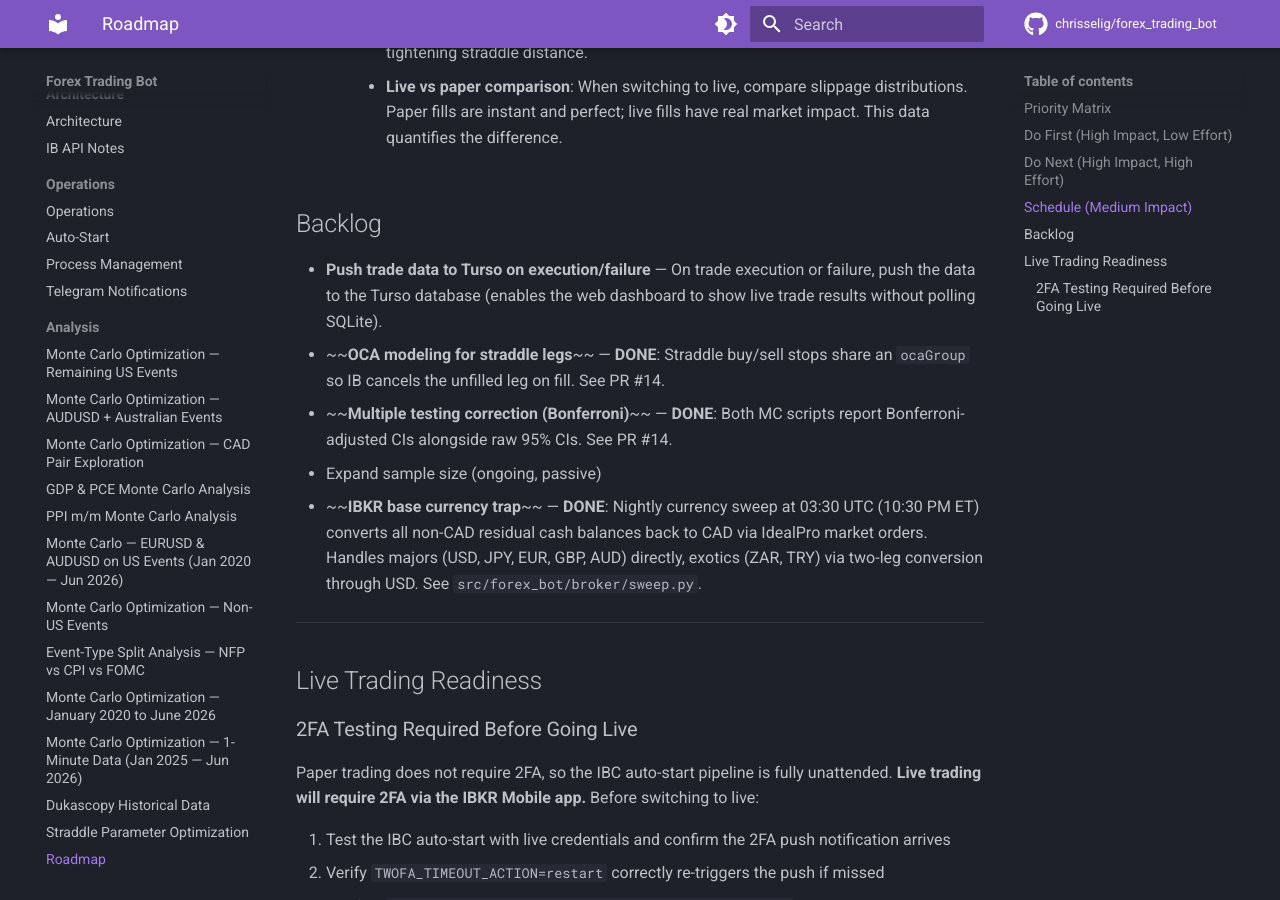
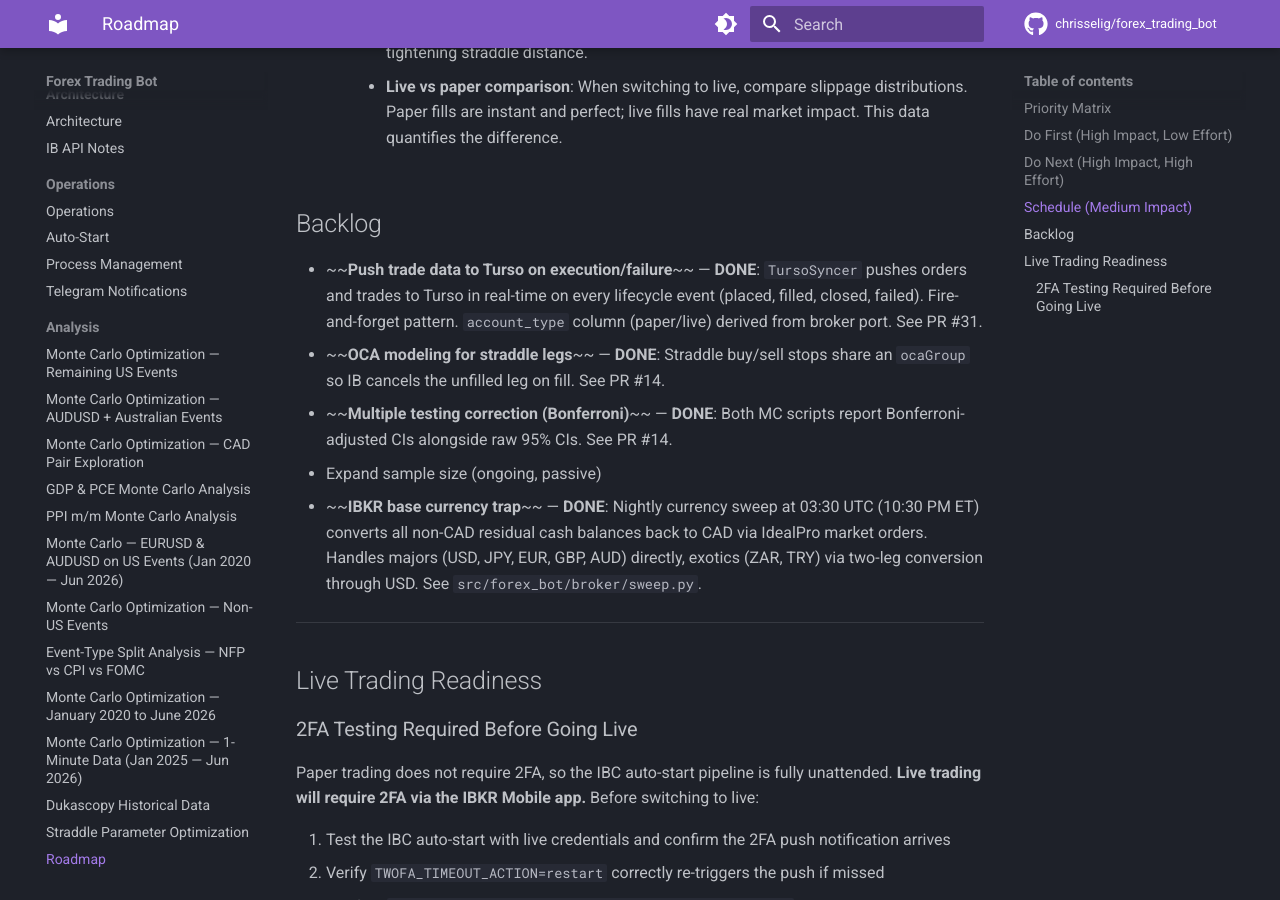
Before and after one commit to chrisselig/forex_trading_bot, an MkDocs documentation site: the page built from docs/research/todo.md, in a window 1280 px wide and 900 px high, scrolled down 4430 px. Built offline with MkDocs 1.6.1 and Material for MkDocs 9.7.7, drawn with Linux system fonts in a browser that asks for light colours; comment, search, counter and statistics services are not loaded.

Commit message:
docs: mark Turso push as done in TODO
Co-Authored-By: Claude Opus 4.6 <noreply@anthropic.com>

```diff
--- a/docs/research/todo.md
+++ b/docs/research/todo.md
@@ -67,7 +67,7 @@
 
 ## Backlog
 
-- **Push trade data to Turso on execution/failure** — On trade execution or failure, push the data to the Turso database (enables the web dashboard to show live trade results without polling SQLite).
+- ~~**Push trade data to Turso on execution/failure**~~ — **DONE**: `TursoSyncer` pushes orders and trades to Turso in real-time on every lifecycle event (placed, filled, closed, failed). Fire-and-forget pattern. `account_type` column (paper/live) derived from broker port. See PR #31.
 - ~~**OCA modeling for straddle legs**~~ — **DONE**: Straddle buy/sell stops share an `ocaGroup` so IB cancels the unfilled leg on fill. See PR #14.
 - ~~**Multiple testing correction (Bonferroni)**~~ — **DONE**: Both MC scripts report Bonferroni-adjusted CIs alongside raw 95% CIs. See PR #14.
 - Expand sample size (ongoing, passive)
```
